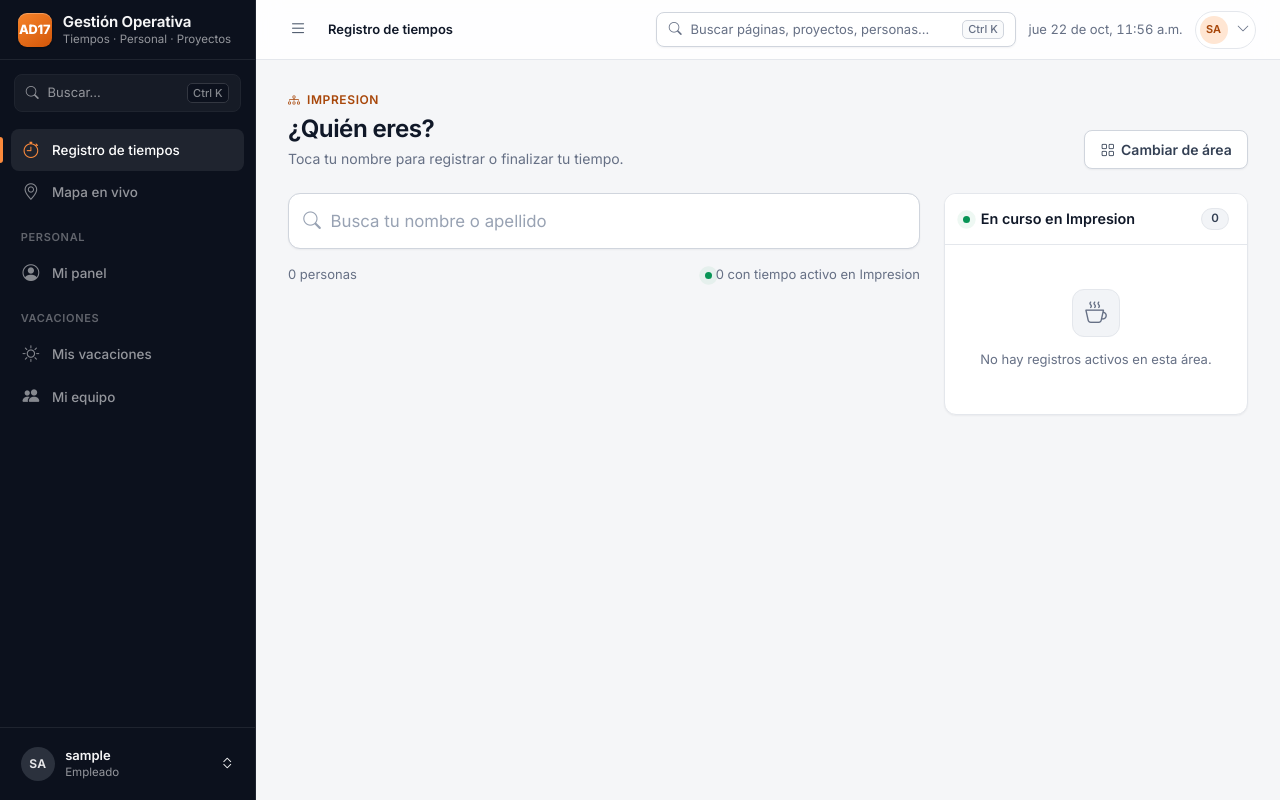
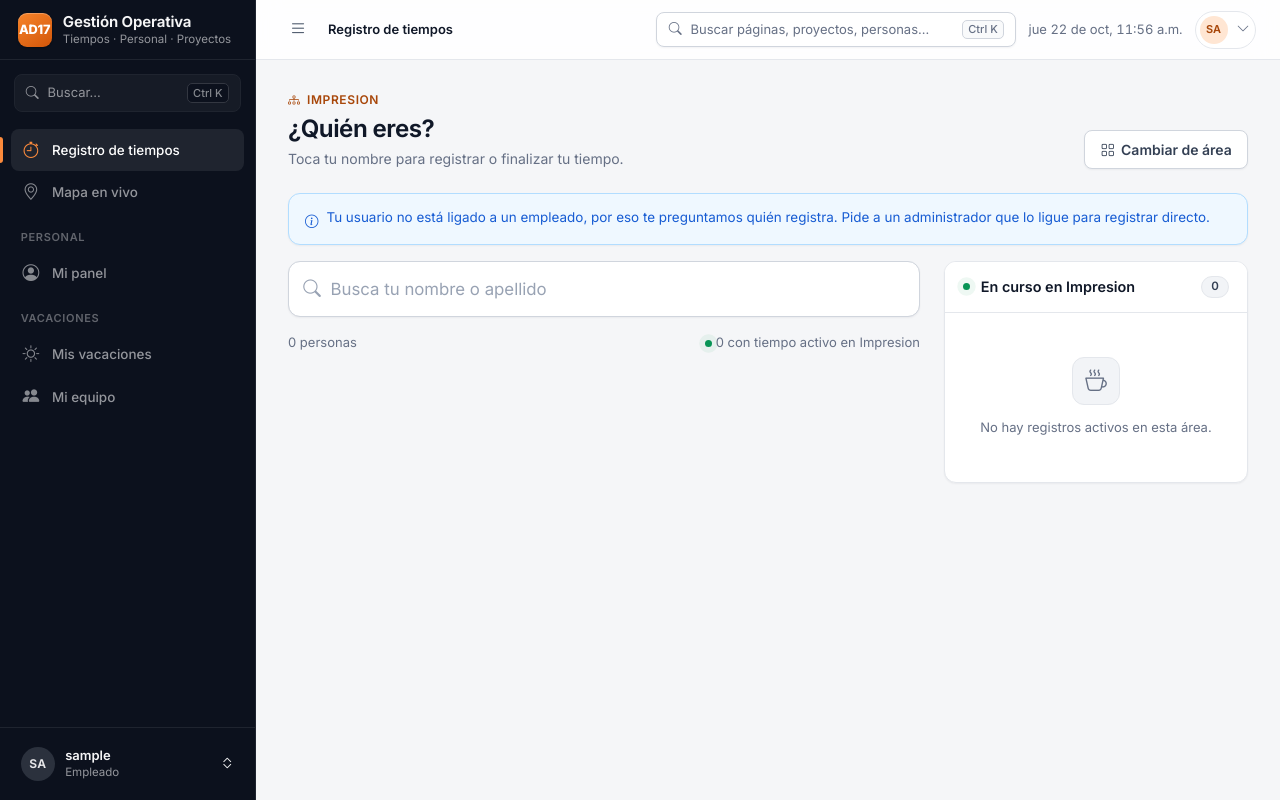
Before and after one commit to IvanOlvera25/appTiempos, a Flask app: page /register_employee?department=Impresion in a window 1280 px wide. Run offline with Flask 3, Linux system fonts and the light colour scheme; the visitor is signed in with stand-in values (Sample User, id 1); data comes from the database, SQL or seed files in the repository; data that the repository does not hold is empty; some libraries are stand-ins or nearby versions.

Commit message:
fix: con sesión no preguntar "¿Quién eres?" en ningún perfil y abrir Adicionales a RH
- Cualquier cuenta ligada a un empleado (jefe de área, líder, RH, ejecutivo,
  administrador o empleado) va directo a elegir proyecto al registrar o
  finalizar tiempos. Solo se pregunta quién es sin sesión o si la cuenta no
  está ligada a un empleado (con un aviso que lo explica).
- RH puede ver la página general de Adicionales con todo el personal, igual
  que administradores y líderes de proyecto. Antes el menú se la mostraba
  pero la página le negaba el acceso.

Co-Authored-By: Claude Opus 5.5 <noreply@anthropic.com>

```diff
--- a/app/routes.py
+++ b/app/routes.py
@@ -211,17 +211,30 @@ def list_employees():
     employees = Employee.query.all()
     return render_template('list_employees.html', employees=employees)
 
+def _empleado_de_sesion():
+    """
+    Empleado (activo) ligado a la cuenta con sesión iniciada, de cualquier perfil.
+
+    Con sesión, el registro de tiempos ya sabe quién es la persona y no le
+    pregunta "¿Quién eres?". Solo se pregunta sin sesión (el kiosco compartido)
+    o si la cuenta no está ligada a un empleado.
+    """
+    if not current_user.is_authenticated or not current_user.employee_id:
+        return None
+    emp = db.session.get(Employee, current_user.employee_id)
+    return emp if emp and emp.active else None
+
+
 @main.route('/register_employee', methods=['GET'])
 def register_employee():
     """
     Pantalla 1: Selección de Empleado (manual).
     MODIFICADA: Solo muestra empleados únicos por nompropio, eliminando duplicados.
     """
-    if current_user.is_authenticated and getattr(current_user, 'is_employee', False):
-        emp = Employee.query.get(current_user.employee_id)
-        if emp:
-            dept_param = request.args.get('department', '').strip() or None
-            return _redirect_employee_to_project(emp, dept_param)
+    emp = _empleado_de_sesion()
+    if emp:
+        dept_param = request.args.get('department', '').strip() or None
+        return _redirect_employee_to_project(emp, dept_param)
 
     department = request.args.get('department', '').strip()
     current_app.logger.debug("register_employee: department='%s'", department)
@@ -301,7 +314,7 @@ def register_project():
     if request.method == 'GET':
         department = request.args.get('department', '')
         employee_id = request.args.get('employee_id', '')
-        if not employee_id and current_user.is_authenticated and getattr(current_user, 'is_employee', False):
+        if not employee_id and _empleado_de_sesion():
             employee_id = current_user.employee_id
 
         if employee_id:
@@ -468,8 +481,8 @@ def register_project_imp():
     department  = request.args.get('department', 'Impresion').strip()
     employee_id = request.args.get('employee_id', '').strip()
 
-    if not employee_id and current_user.is_authenticated and getattr(current_user, 'is_employee', False):
-        employee_id = current_user.employee_id
+    if not employee_id and _empleado_de_sesion():
+        employee_id = str(current_user.employee_id)
 
     # validar empleado
     if not employee_id:
@@ -2857,6 +2870,7 @@ def _puede_ver_adicionales():
     return bool(
         current_user.is_admin
         or current_user.is_project_leader
+        or getattr(current_user, 'is_rh', False)
         or getattr(current_user, 'is_area_manager', False)
     )
 
@@ -2864,10 +2878,10 @@ def _puede_ver_adicionales():
 def _alcance_adicionales(areas):
     """
     Define qué adicionales puede ver el usuario:
-      · Administradores y líderes de proyecto: todo el personal, con costos.
+      · Administradores, líderes de proyecto y RH: todo el personal, con costos.
       · Jefes de área: los de su área (sin costo) y los propios (con costo).
     """
-    if current_user.is_admin or current_user.is_project_leader:
+    if current_user.is_admin or current_user.is_project_leader or getattr(current_user, 'is_rh', False):
         return {'total': True, 'area_id': None, 'rh_id': None, 'area_nombre': None}
 
     area_id = _area_id_por_nombre(current_user.area_manager_department, areas)
--- a/app/templates/home.html
+++ b/app/templates/home.html
@@ -73,7 +73,7 @@
     </div>
   </div>
 
-  {% if current_user.is_authenticated and current_user.is_employee and current_user.employee %}
+  {% if current_user.is_authenticated and current_user.employee_id and current_user.employee and current_user.employee.active %}
   {% set mi_area = current_user.employee.departamento %}
   <a class="mi-registro" href="{{ url_for('main.register_employee', department=mi_area if mi_area and mi_area != 'N/A' else None) }}">
     <span class="avatar avatar-lg avatar-brand">{{ iniciales(current_user.employee.nompropio) }}</span>
--- a/app/templates/register_employee.html
+++ b/app/templates/register_employee.html
@@ -38,6 +38,14 @@
       <a class="btn btn-outline-secondary" href="{{ url_for('main.home') }}"><i class="bi bi-grid"></i> Cambiar de área</a>
     </div>
   </div>
+
+  {% if current_user.is_authenticated and not current_user.employee_id %}
+  <div class="alert alert-info d-flex gap-2 align-items-start">
+    <i class="bi bi-info-circle mt-1"></i>
+    <div>Tu usuario no está ligado a un empleado, por eso te preguntamos quién registra.
+      {% if current_user.is_admin %}Puedes ligarlo en <a href="{{ url_for('main.manage_users') }}" class="alert-link">Usuarios y accesos</a>.{% else %}Pide a un administrador que lo ligue para registrar directo.{% endif %}</div>
+  </div>
+  {% endif %}
 
   <div class="row g-4">
     <div class="col-xl-8">
--- a/app/templates/register_project.html
+++ b/app/templates/register_project.html
@@ -20,7 +20,7 @@
           <span class="text-muted small"><span id="activeWorkersCount">{{ active_count }}</span> con tiempo activo en el área</span>
         </div>
       </div>
-      {% if not (current_user.is_authenticated and current_user.is_employee) %}
+      {% if not (current_user.is_authenticated and current_user.employee_id and current_user.employee_id|string == employee_id|string) %}
       <a class="btn btn-outline-secondary ms-auto" href="{{ url_for('main.register_employee', department=department) }}" aria-label="No soy yo">
         <i class="bi bi-arrow-left"></i><span class="d-none d-sm-inline"> No soy yo</span>
       </a>
--- a/app/templates/register_project_imp.html
+++ b/app/templates/register_project_imp.html
@@ -20,7 +20,7 @@
           <span class="text-muted small">Puedes tener varios proyectos abiertos a la vez</span>
         </div>
       </div>
-      {% if not (current_user.is_authenticated and current_user.is_employee) %}
+      {% if not (current_user.is_authenticated and current_user.employee_id == selected_employee.id) %}
       <a class="btn btn-outline-secondary ms-auto" href="{{ url_for('main.register_employee', department=department) }}" aria-label="No soy yo">
         <i class="bi bi-arrow-left"></i><span class="d-none d-sm-inline"> No soy yo</span>
       </a>
```
